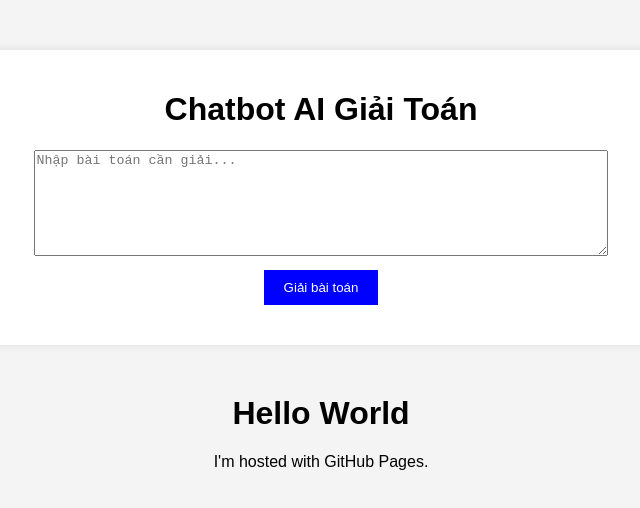
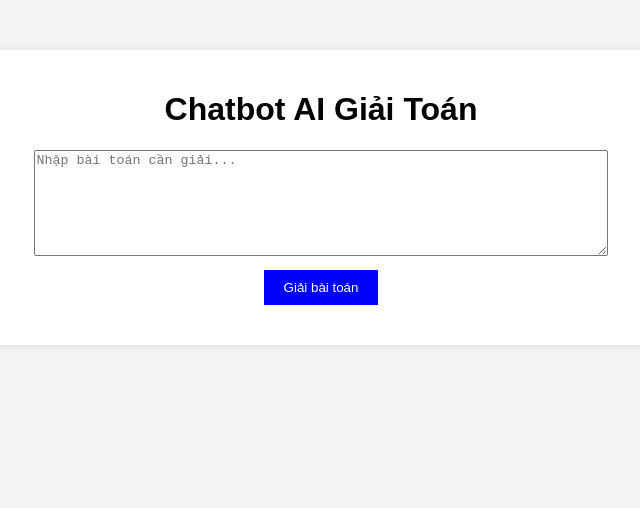
Before and after one commit to duy2767best/math_ai, a plain HTML site: page index.html in a window 1280 px wide. Shown: the whole page, without its empty margins (319-959 px from the left). Drawn offline with Linux system fonts and the light colour scheme.

Commit message:
Update index.html

```diff
--- a/index.html
+++ b/index.html
@@ -17,10 +17,3 @@
     <script src="script.js"></script>
 </body>
 </html>
-<!DOCTYPE html>
-<html>
-<body>
-<h1>Hello World</h1>
-<p>I'm hosted with GitHub Pages.</p>
-</body>
-</html>
```
